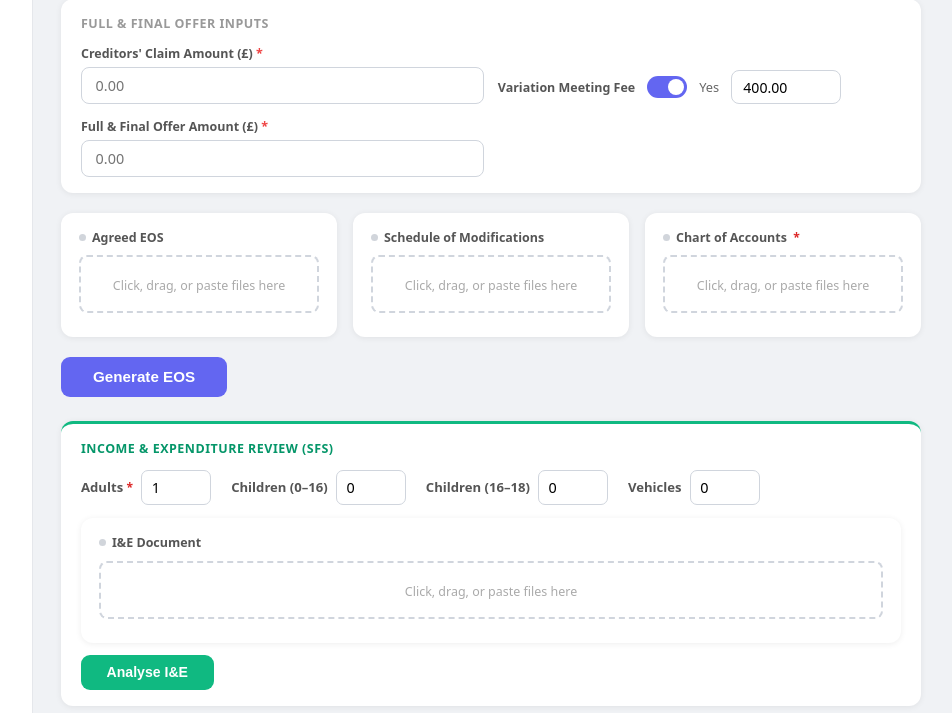
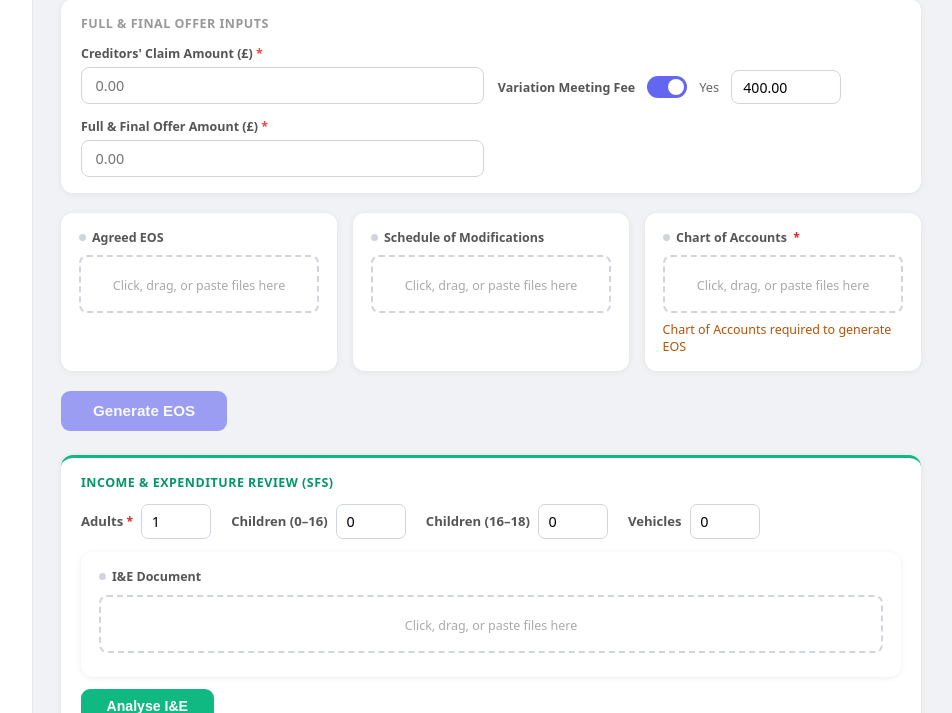
Before and after one commit to elliottplat/ivaautomation, a Flask app: page /variations in a window 1280 px wide. Shown: the part 134-847 px from the top of the page, without its empty margins (197-1149 px from the left). Run offline with Flask 3, Linux system fonts and the light colour scheme; the visitor is signed in with stand-in values (Sample User, id 1); data that the repository does not hold is empty; some libraries are stand-ins or nearby versions.

Commit message:
Fix TDZ ReferenceError: hoist fileMap above validateEosForm/init call
const fileMap = {} was declared at the bottom of the script (~line 2365)
but validateEosForm() references fileMap['chart_of_accounts'] and is
called during page-load initialisation via applyVariationType() at
~line 1026. Because const declarations live in the temporal dead zone
until execution reaches them, this caused:

  ReferenceError: Cannot access 'fileMap' before initialization

The script aborted at that point, so every event listener wired below
the init call (all four file-upload zones, drag/drop, paste) was never
attached — explaining why no files could be uploaded at all.

Fix: move const fileMap = {} to just above the uploader/admin Jinja
block (line 885), before any function that references it. Also remove
the now-unnecessary `typeof fileMap !== 'undefined'` guard in
validateEosForm — typeof does not protect against TDZ errors, only
against truly undeclared variables.

https://claude.ai/code/session_015kKRSRDJEpGxPEiX44iKdi

```diff
--- a/templates/variations.html
+++ b/templates/variations.html
@@ -880,6 +880,10 @@
     'field-propose-extension','field-extension-vc-ic','field-extension-months-ic',
   ];
 
+  // Declared here (above validateEosForm / applyVariationType) so the init
+  // call at the bottom of this block doesn't hit the temporal dead zone.
+  const fileMap = {};
+
   {% if current_user.role in ['uploader', 'admin'] %}
   function applyVariationType(type) {
     const cfg = VARIATION_TYPE_CONFIG[type] || VARIATION_TYPE_CONFIG['full_and_final'];
@@ -998,7 +1002,7 @@
     }
 
     // COA upload required for all variation types
-    const coaFiles = (typeof fileMap !== 'undefined' && fileMap['chart_of_accounts']) ? fileMap['chart_of_accounts'] : [];
+    const coaFiles = fileMap['chart_of_accounts'] || [];
     const coaPresent = coaFiles.length > 0;
     if (!coaPresent) valid = false;
     const coaHint = document.getElementById('coa-required-hint');
@@ -2362,7 +2366,6 @@
   }
 
   // ── File management ───────────────────────────────────────────────────────
-  const fileMap = {};
   {% if current_user.role in ['uploader', 'admin'] %}
   const slots = ['agreed_eos', 'modifications', 'chart_of_accounts'];
   slots.forEach(s => fileMap[s] = []);
```
